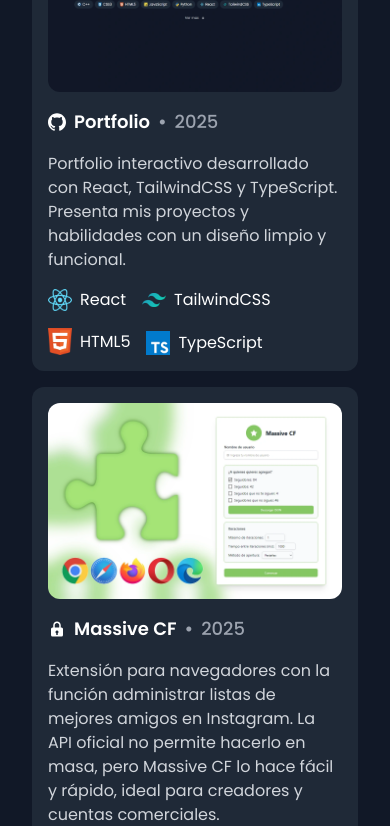
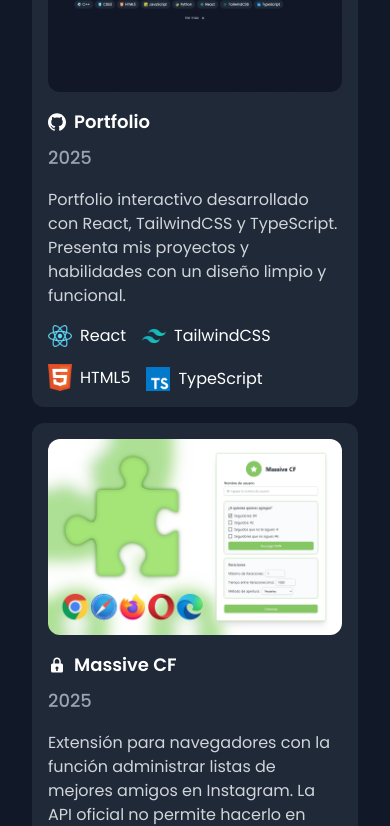
Before and after one commit to FrancoMartino/portfolio, a React (Create React App) app: page / in a window 390 px wide. Shown: the part 3139-3965 px from the top of the page. Built offline with nearby package versions, Linux system fonts and the light colour scheme.

Commit message:
Product item label solved

```diff
--- a/src/components/sections/Projects/Project.tsx
+++ b/src/components/sections/Projects/Project.tsx
@@ -31,7 +31,8 @@ export default function Project(attributes: Interface) {
             alt={attributes.title}
           />
           <p className="text-gray-300 w-full flex flex-col gap-4 md:w-3/4">
-            <span className="text-lg font-semibold text-gray-400 flex gap-2 items-center group">
+            <span className="text-lg font-semibold text-gray-400 flex sm:flex-row flex-col gap-2 group">
+              <span className="flex flex-row gap-2 items-center">
                 {attributes.openSource ? (
                   <SiGithub className="text-white" size={18} />
                 ) : (
@@ -45,7 +46,8 @@ export default function Project(attributes: Interface) {
                 >
                   {attributes.title}
                 </span>
-              •
+              </span>
+              <span className="hidden sm:block">•</span>
               <span className="text-gray-400 font-medium text-md">
                 {attributes.year}
               </span>
```
Lines whose indentation alone changed are shown as unchanged.
